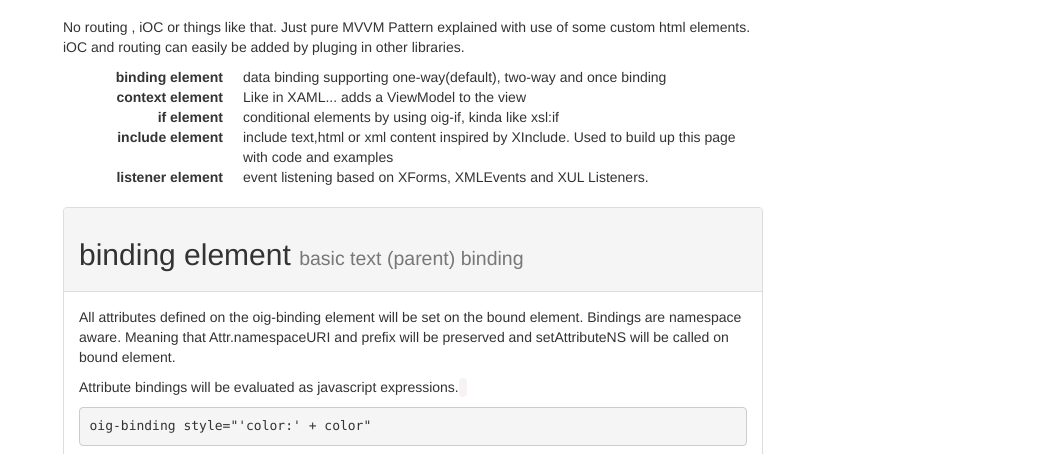
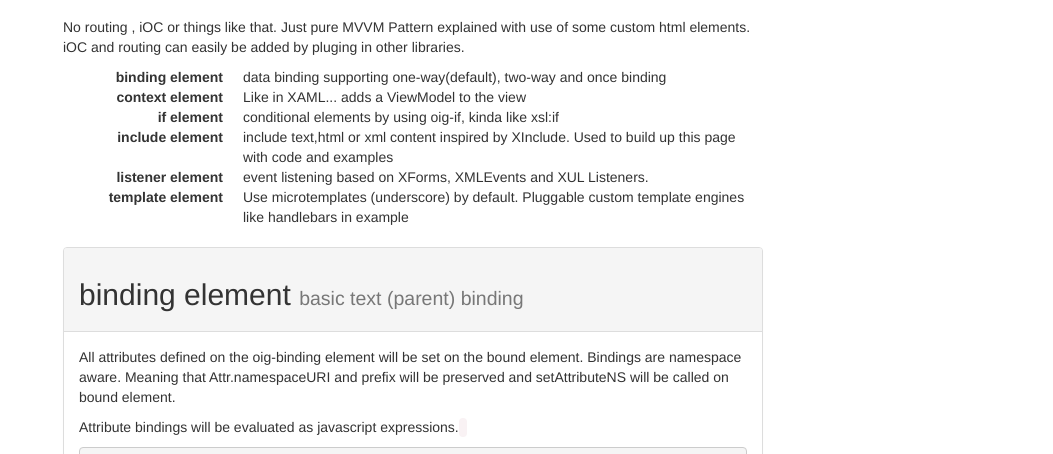
Before and after one commit to shock01/oig, a website: page app/index.html in a window 1280 px wide. Shown: the part 330-784 px from the top of the page, without its empty margins (227-1280 px from the left). Drawn offline with nearby package versions, Linux system fonts and the light colour scheme.

Commit message:
Updated README for template element

```diff
--- a/app/index.html
+++ b/app/index.html
@@ -63,6 +63,8 @@
     <dd>include text,html or xml content inspired by XInclude. Used to build up this page with code and examples</dd>
     <dt>listener element</dt>
     <dd>event listening based on XForms, XMLEvents and XUL Listeners.</dd>
+    <dt>template element</dt>
+    <dd>Use microtemplates (underscore) by default. Pluggable custom template engines like handlebars in example</dd>
   </dl>
   </p>
   <div>
```
Also changed, not shown: README.md.
